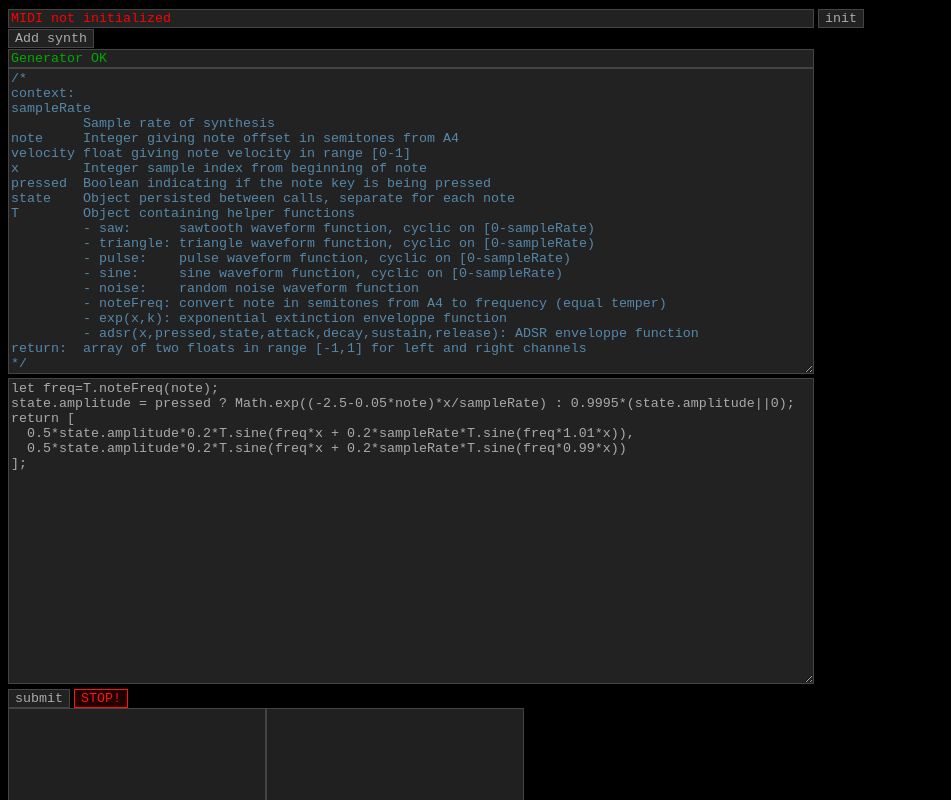
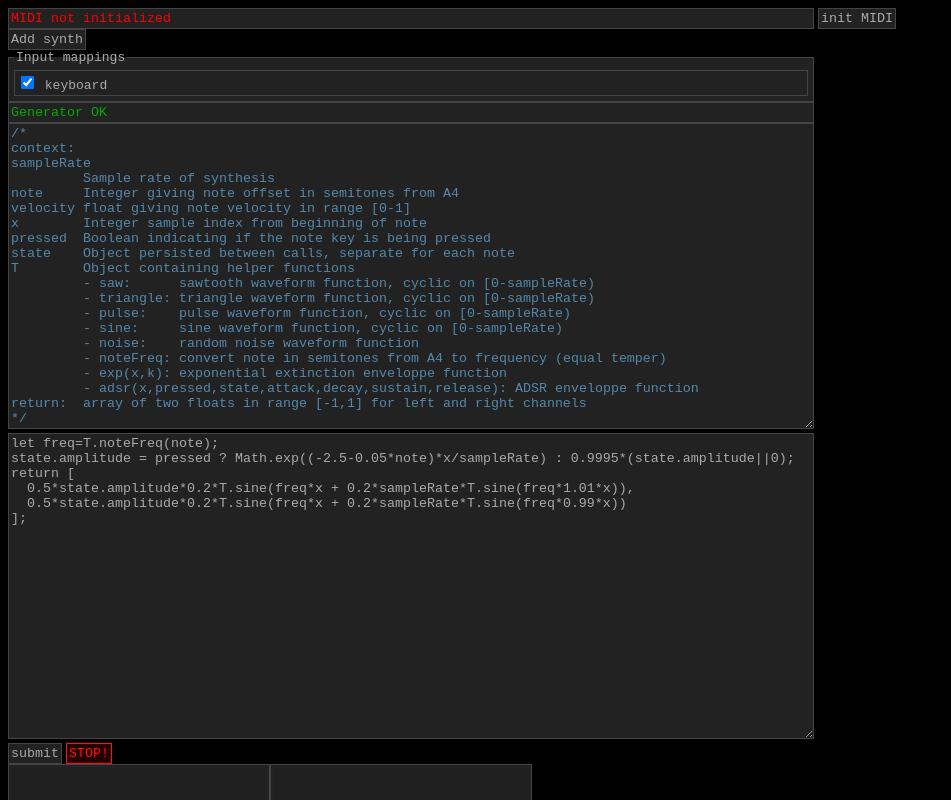
Before and after one commit to Shadocko/synthtoy, a plain HTML site: page index.html in a window 1280 px wide. Both pictures are taken after a click on the input "Add synth". Shown: the top 800 px of the page, without its empty margins (0-951 px from the left). Drawn offline with Linux system fonts and the light colour scheme.

Commit message:
Add basic control of input mappings.

```diff
--- a/index.html
+++ b/index.html
@@ -4,11 +4,13 @@
     <script src="https://cdn.jsdelivr.net/npm/webmidi@latest/dist/iife/webmidi.iife.js"></script>
     <style>
 body {background-color: #000; font-color: #AAA}
-textarea, input, canvas {font-family: monospace; background-color: #222; color: #AAA; border: solid 1px #444; resize: vertical}
+textarea, input, canvas, .midi-input, .input-mappings {font-family: monospace; background-color: #222; color: #AAA; border: solid 1px #444; padding: 2px}
+textarea {resize: vertical}
 :disabled {color: #58A}
 .ok {color:#0A0}
 .ko {color:#F00}
 #midistatus {width:800px}
+fieldset.input-mappings {width: 794px; padding: 5px; margin: 0}
 .status {width:800px}
 .doc {width:800px;height:300px}
 .code {width:800px;height:300px}
@@ -264,10 +266,10 @@ class Synth {
 		this.right.connect (this.merger, 0, 1);
 		this.merger.connect (audioCtx.destination);
 
-		const template = document.querySelector("#template");
+		const template = document.querySelector("#synth-template");
 		var div = template.content.cloneNode(true);
 		document.body.appendChild(div);
-		this.div = document.querySelector("div:last-of-type");
+		this.div = document.querySelector("div[class='synth']:last-of-type");
 
 		scope( this.left, this.div.querySelector(".left") );
 		scope( this.right, this.div.querySelector(".right") );
@@ -278,7 +280,28 @@ class Synth {
 		this.div.querySelector('.stop').onclick = this.emergencyStop.bind(this);
 		this.submitCode();
 
+		this.inputs = {};
+		this.addInput("keyboard");
+		for (const input of midiIn) {
+			this.addInput(input.name);
+		}
+
 		synths.push(this);
+	}
+
+	addInput(name) {
+		const template = document.querySelector("#input-template");
+		var div = template.content.cloneNode(true);
+		let mappingsFieldset = this.div.querySelector(".input-mappings");
+		mappingsFieldset.appendChild(div);
+		let inputDiv = mappingsFieldset.querySelector("div:last-of-type");
+		inputDiv.querySelector("label").innerText = name;
+		var checkbox = inputDiv.querySelector("input[type='checkbox']");
+		var input = { enabled: true, div: inputDiv };
+		checkbox.onchange = function() {
+			input.enabled = checkbox.checked;
+		};
+		this.inputs[name] = input;
 	}
 
 	submitCode() {
@@ -296,6 +319,11 @@ class Synth {
 		};
 		//console.log(msg);
 		this.generator.port.postMessage (msg);
+	}
+
+	onKeyEvent(e) {
+		if (this.inputs[e.from].enabled)
+			this.generator.port.postMessage(e);
 	}
 
 	onMessage(e) {
@@ -378,10 +406,10 @@ const classicLayout = {
 const keyCode2Note = classicLayout;
 var pressedKeys = [];
 
-function dispatchMessage (msg) {
+function dispatchKeyEvent (msg) {
 	//console.log(msg);
 	if (synths.length > 0) {
-		synths.forEach ( (synth) => synth.generator.port.postMessage (msg) );
+		synths.forEach ( (synth) => synth.onKeyEvent(msg) );
 	}
 }
 
@@ -394,7 +422,8 @@ function onKeyEvent(e) {
 	if (typeof(keyCode2Note[e.code])!="undefined" && !e.repeat) {
 		var msg = {
 			type: (e.type == "keyup" ? "release" : "press"),
-			note: keyCode2Note[e.code]
+			note: keyCode2Note[e.code],
+			from: 'keyboard'
 		};
 		if (e.type == "keydown") {
 			// Workaround e.repeat always being false on Firefox 129 on Ubuntu 22.04
@@ -404,7 +433,7 @@ function onKeyEvent(e) {
 		}
 		else
 			pressedKeys[msg.note] = false;
-		dispatchMessage (msg);
+		dispatchKeyEvent (msg);
 	}
 }
 
@@ -421,23 +450,26 @@ function midiMessageReceived(event) {
 	const velocity = (event.data.length > 2) ? event.data[2]/127. : 1;
 
 	if (cmd === NOTE_OFF || cmd === NOTE_ON) {
-		//console.log(`MIDI command ${cmd} from ${event.srcElement.name}: pitch:${pitch}, velocity: ${velocity}`);
+		console.log(`MIDI command ${cmd} from ${event.srcElement.name}: pitch:${pitch}, velocity: ${velocity}`);
 
 		var msg = {
 			type: (cmd == NOTE_OFF ? "release" : "press"),
-			note: pitch-69
+			note: pitch-69,
+			from: event.srcElement.name
 		};
 		if (cmd == NOTE_ON )
 			msg.velocity = velocity;
-		dispatchMessage (msg);
+		dispatchKeyEvent (msg);
 	}
 }
 
     </script>
     <input type="text" disabled="disabled" id="midistatus" class="ko" value="MIDI not initialized"/>
-    <input type="submit" onclick="initMIDI()" value="init"/><br/>
+    <input type="submit" onclick="initMIDI()" value="init MIDI"/><br/>
     <input type="submit" onclick="addSynth()" value="Add synth"/><br/>
-    <template id="template"><div>
+    <template id="synth-template">
+      <div class="synth">
+	<fieldset class="input-mappings"><legend>Input mappings</legend></fieldset>
 	<input type="text" disabled="disabled" class="status ko" value="click or press key to start"/><br/>
 	<textarea class="doc" disabled>/*
 context:
@@ -472,5 +504,11 @@ return [
 	<canvas class="scope left"></canvas><canvas class="scope right"></canvas>
       </div>
     </template>
+    <template id="input-template">
+      <div class="midi-input">
+	<input type="checkbox" checked />
+	<label></label>
+      </divt>
+    </template>
   </body>
 </html>
```
